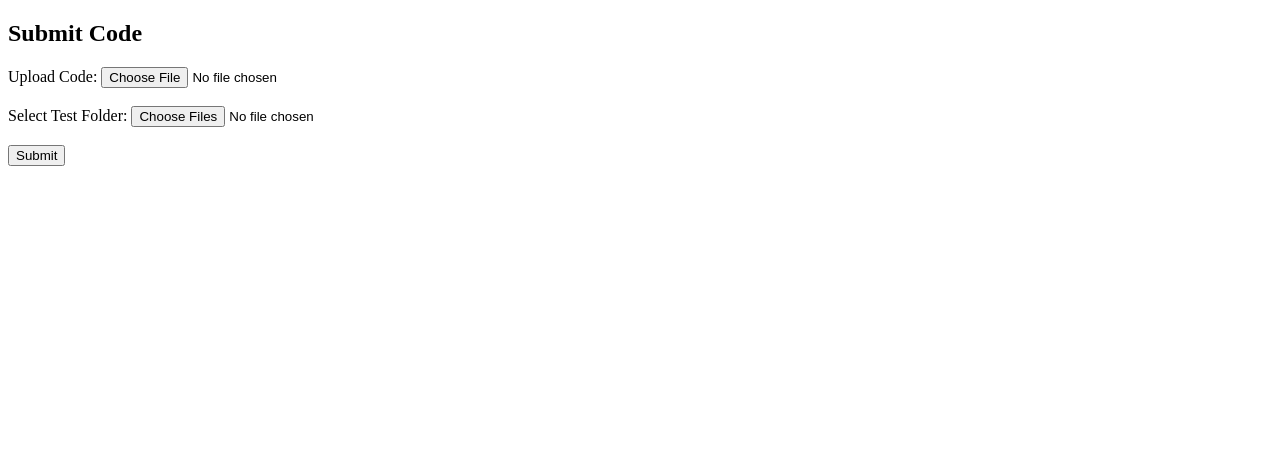
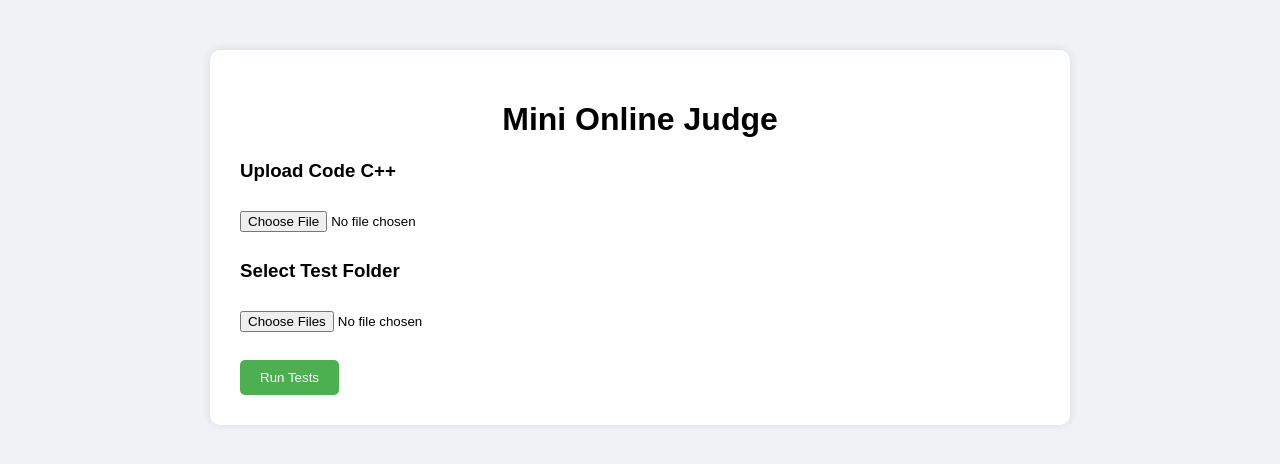
Before and after one commit to minhbmksnb9-byte/testcpp, a Flask app: template templates/inddex.html in a window 1280 px wide. Shown: the top 464 px of the page. Run offline with Flask 3, Linux system fonts and the light colour scheme; the template is opened without the code that fills it, so the values that code supplies are empty.

Commit message:
Update inddex.html

```diff
--- a/templates/inddex.html
+++ b/templates/inddex.html
@@ -1,24 +1,123 @@
 <!DOCTYPE html>
 <html>
+
+<head>
+<title>Mini Online Judge</title>
+
+<style>
+
+body{
+font-family: Arial;
+background:#f0f2f5;
+margin:0;
+padding:0;
+}
+
+.container{
+width:800px;
+margin:auto;
+margin-top:50px;
+background:white;
+padding:30px;
+border-radius:10px;
+box-shadow:0 0 10px rgba(0,0,0,0.1);
+}
+
+h1{
+text-align:center;
+}
+
+input[type=file]{
+margin:10px 0;
+}
+
+button{
+background:#4CAF50;
+color:white;
+border:none;
+padding:10px 20px;
+border-radius:5px;
+cursor:pointer;
+}
+
+button:hover{
+background:#45a049;
+}
+
+table{
+width:100%;
+border-collapse:collapse;
+margin-top:20px;
+}
+
+th,td{
+padding:10px;
+border-bottom:1px solid #ddd;
+text-align:center;
+}
+
+.pass{
+color:green;
+font-weight:bold;
+}
+
+.fail{
+color:red;
+font-weight:bold;
+}
+
+</style>
+</head>
+
 <body>
 
-<h2>Submit Code</h2>
+<div class="container">
+
+<h1>Mini Online Judge</h1>
 
 <form action="/submit" method="post" enctype="multipart/form-data">
 
-Upload Code:
+<h3>Upload Code C++</h3>
 <input type="file" name="code" required>
+
+<h3>Select Test Folder</h3>
+<input type="file" name="tests" webkitdirectory directory multiple required>
 
 <br><br>
 
-Select Test Folder:
-<input type="file" name="tests" webkitdirectory directory multiple>
-
-<br><br>
-
-<button type="submit">Submit</button>
+<button type="submit">Run Tests</button>
 
 </form>
 
+{% if score is defined %}
+
+<h2>Score: {{score}} / {{total}}</h2>
+
+<table>
+
+<tr>
+<th>Testcase</th>
+<th>Result</th>
+</tr>
+
+{% for t in results %}
+
+<tr>
+<td>{{t[0]}}</td>
+
+<td class="{% if t[1]=='PASS' %}pass{% else %}fail{% endif %}">
+{{t[1]}}
+</td>
+
+</tr>
+
+{% endfor %}
+
+</table>
+
+{% endif %}
+
+</div>
+
 </body>
 </html>
```
